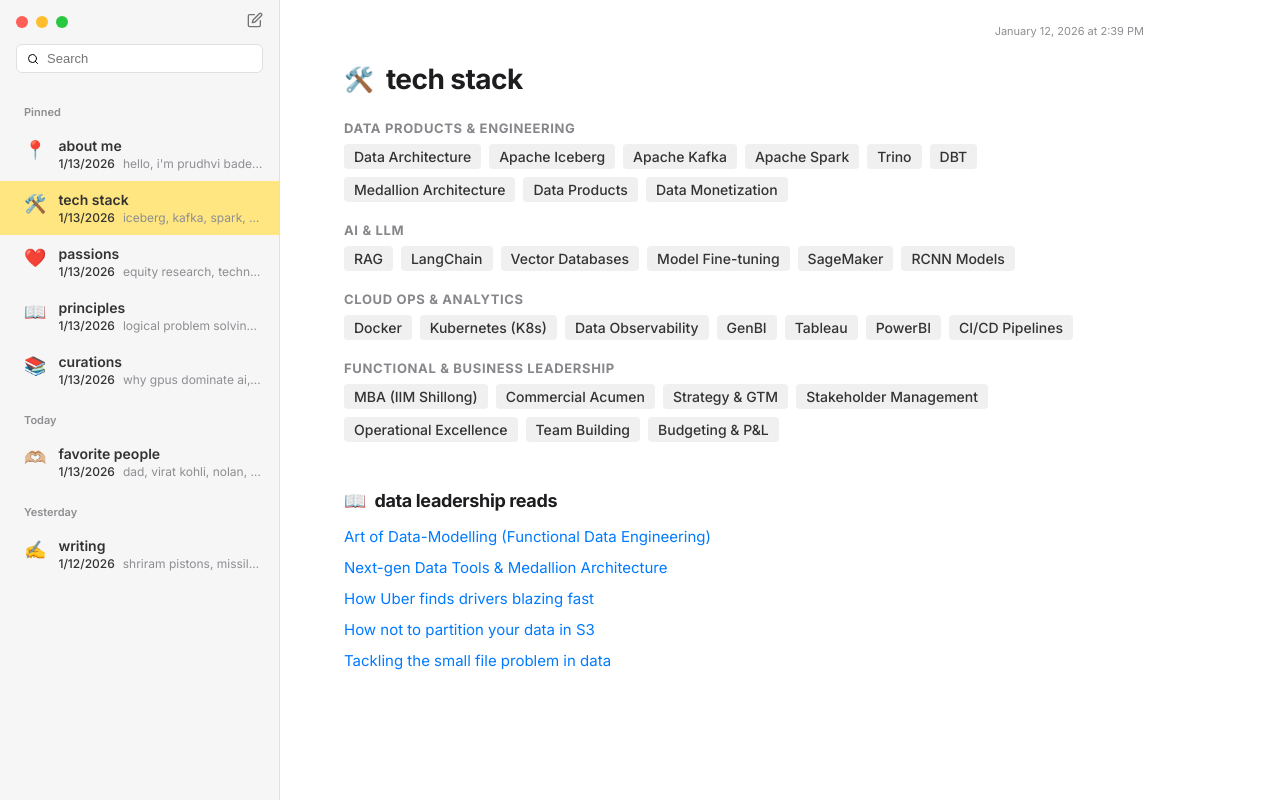
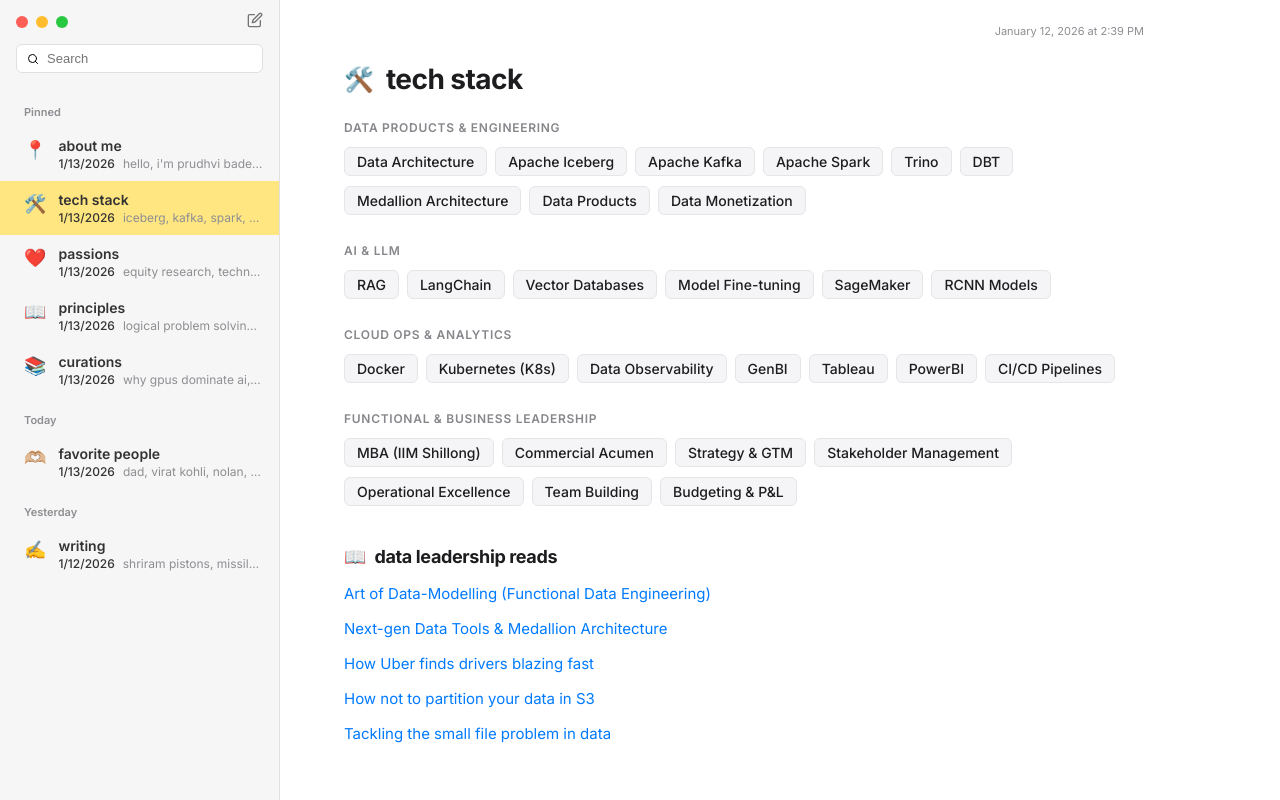
Before and after one commit to PrudhviBade/myprofile, a Next.js app: page /tech-stack in a window 1280 px wide. Built offline with nearby package versions, Linux system fonts and the light colour scheme.

Commit message:
UI: Refine Tech Stack spacing and styling for better UX and legibility

```diff
--- a/src/app/tech-stack/page.tsx
+++ b/src/app/tech-stack/page.tsx
@@ -35,23 +35,32 @@
                 <h1 style={{ fontSize: '28px', fontWeight: 700 }}>tech stack</h1>
             </header>
 
-            <section style={{ marginBottom: '48px' }}>
+            <section style={{ marginBottom: '40px' }}>
                 {stacks.map((stack, idx) => (
-                    <div key={idx} style={{ marginBottom: '20px' }}>
-                        <h3 style={{ fontSize: '13px', textTransform: 'uppercase', color: 'var(--text-secondary)', letterSpacing: '0.05em', marginBottom: '8px' }}>
+                    <div key={idx} style={{ marginBottom: '28px' }}>
+                        <h3 style={{
+                            fontSize: '12px',
+                            textTransform: 'uppercase',
+                            color: 'var(--text-secondary)',
+                            letterSpacing: '0.06em',
+                            marginBottom: '12px',
+                            fontWeight: 600
+                        }}>
                             {stack.domain}
                         </h3>
-                        <div style={{ display: 'flex', flexWrap: 'wrap', gap: '8px' }}>
+                        <div style={{ display: 'flex', flexWrap: 'wrap', gap: '10px 8px' }}>
                             {stack.techs.map((tech, i) => (
                                 <span
                                     key={i}
                                     style={{
-                                        padding: '4px 10px',
-                                        backgroundColor: '#F0F0F0',
-                                        borderRadius: '4px',
+                                        padding: '5px 12px',
+                                        backgroundColor: '#f5f5f7',
+                                        border: '1px solid #e5e5e7',
+                                        borderRadius: '6px',
                                         fontSize: '14px',
-                                        color: '#333',
-                                        fontWeight: 500
+                                        color: '#1d1d1f',
+                                        fontWeight: 500,
+                                        display: 'inline-block'
                                     }}
                                 >
                                     {tech}
@@ -67,9 +76,9 @@
                 <h2 style={{ fontSize: '18px', fontWeight: 700 }}>data leadership reads</h2>
             </header>
 
-            <ul style={{ display: 'flex', flexDirection: 'column', gap: '12px', fontSize: '15px' }}>
+            <ul style={{ display: 'flex', flexDirection: 'column', gap: '14px', fontSize: '15px', padding: 0, listStyle: 'none' }}>
                 {dataReads.map((item, i) => (
-                    <li key={i}>
+                    <li key={i} style={{ lineHeight: 1.4 }}>
                         <a
                             href={item.url}
                             target="_blank"
```
